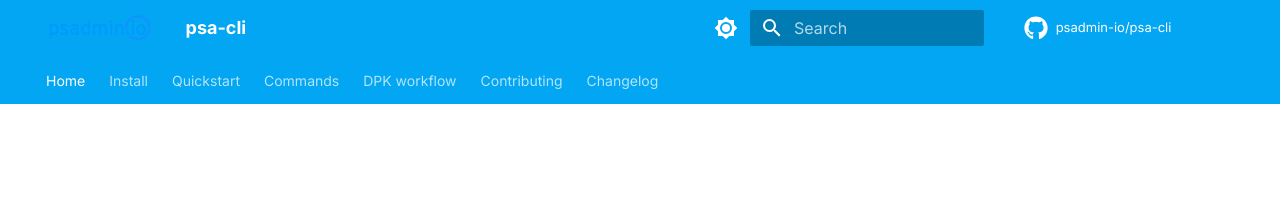
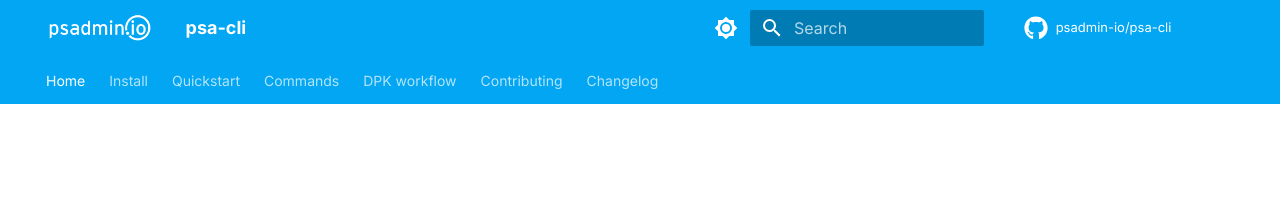
Before and after one commit to psadmin-io/psa-cli, an MkDocs documentation site: the page built from docs/index.md, in a window 1280 px wide. Shown: the top 205 px of the page. Built offline with MkDocs 1.6.1 and Material for MkDocs 9.7.7, drawn with Linux system fonts in a browser that asks for light colours; comment, search, counter and statistics services are not loaded.

Commit message:
Switch header logo to white wordmark; rename io_full→io_blue for consistency

```diff
--- a/docs/index.md
+++ b/docs/index.md
@@ -48,7 +48,7 @@ hide:
 
 <div class="hero" markdown>
 
-![psadmin.io](assets/io_full_400.png){ width=320 }
+![psadmin.io](assets/io_blue_400.png){ width=320 }
 
 # psa-cli
 
--- a/mkdocs.yml
+++ b/mkdocs.yml
@@ -8,7 +8,7 @@ copyright: Copyright &copy; 2026 psadmin.io
 
 theme:
   name: material
-  logo: assets/io_full_400.png
+  logo: assets/io_white_400.png
   favicon: assets/io_blue_80.png
   font:
     text: Inter
```
Also changed, not shown: README.md (+1 -1 lines), docs/assets/io_blue_400.png (renamed from docs/assets/io_full_400.png), docs/assets/io_white_400.png (added).
